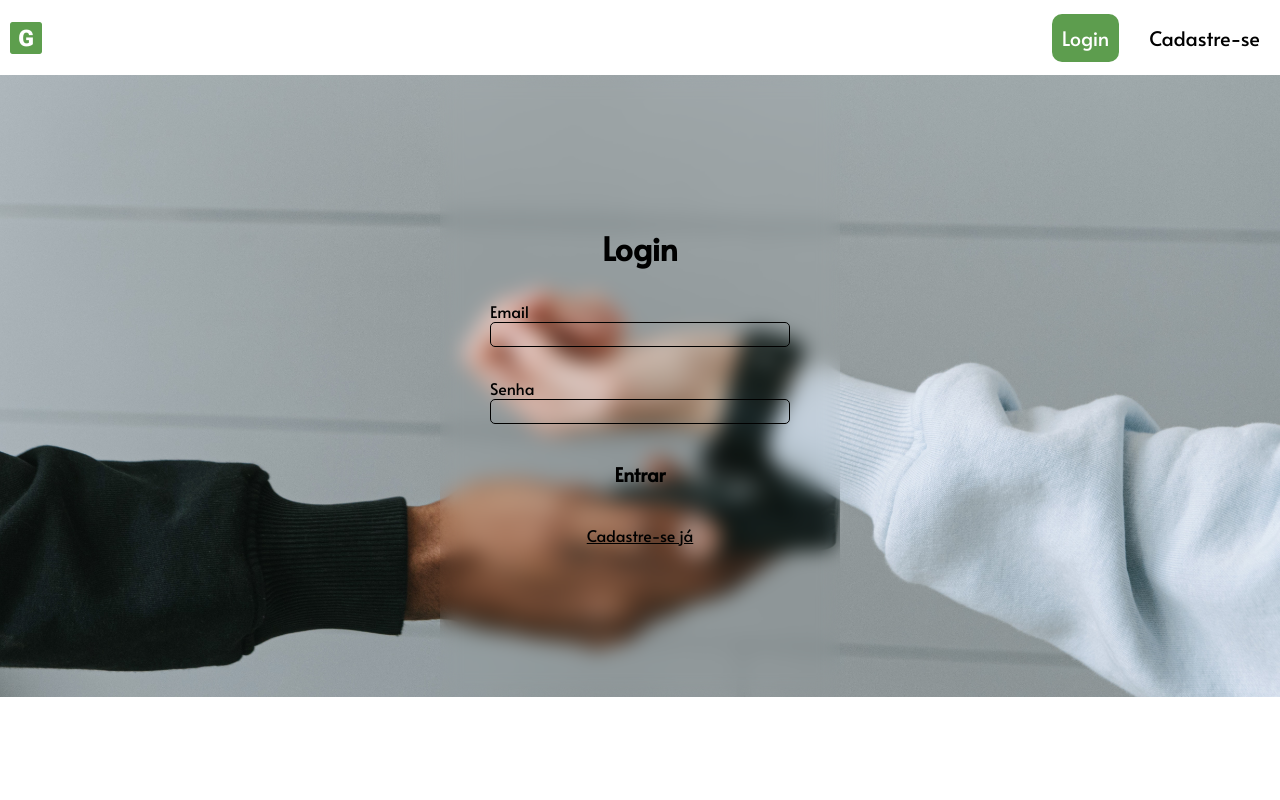
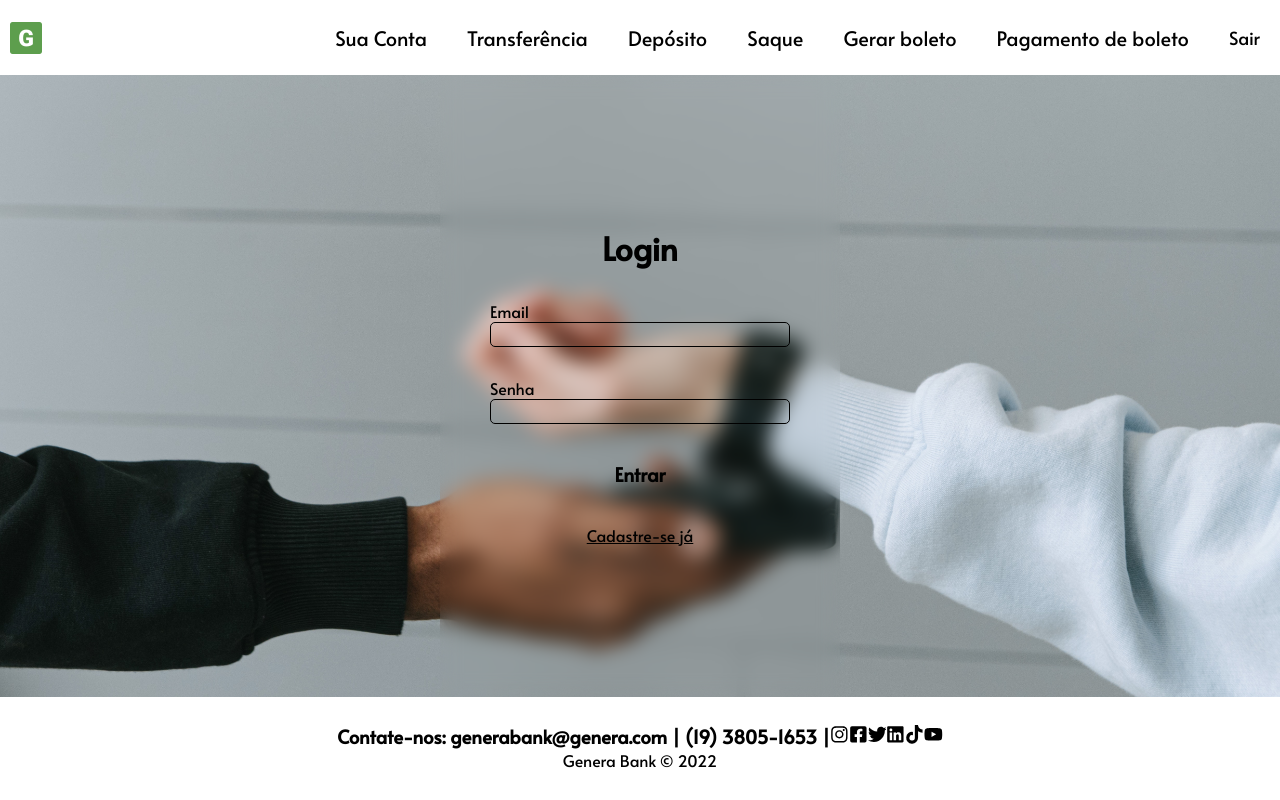
Before and after one commit to matheushnogueira/Projeto_GeneraBank, a React (Create React App) app in the folder generabank/: page /login in a window 1280 px wide. Built offline with nearby package versions, Linux system fonts and the light colour scheme.

Commit message:
atualização

```diff
--- a/generabank/src/AppRoutes.jsx
+++ b/generabank/src/AppRoutes.jsx
@@ -3,6 +3,7 @@ import { useContext } from 'react';
 
 //Components
 import NavBar from './components/NavBar/NavBar';
+import Footer from './components/Footer';
 
 //Pages
 import Home from './pages/Home/Home'
@@ -26,9 +27,9 @@ const AppRoutes = () => {
         return <div className='loading'>Carregando...</div>
       }
 
-      if(!authenticated){
-        return <Navigate to="/login" />;
-      };
+      // if(!authenticated){
+      //   return <Navigate to="/login" />;
+      // };
       return children;
    };
 
@@ -47,6 +48,7 @@ const AppRoutes = () => {
         <Route exact path="/payticket" element={<Private> <PayTicket /> </Private>} />
         <Route exact path='/pageuser' element={<Private> <PageUser /> </Private>} />
       </Routes>
+      <Footer />
     </AuthProvider>
     </BrowserRouter>
   )
--- /dev/null
+++ b/generabank/src/components/Footer.jsx
@@ -0,0 +1,22 @@
+import styles from "./Footer.module.css"
+import {FaTiktok, FaInstagram,  FaFacebookSquare, FaTwitter, FaLinkedin, FaYoutube} from 'react-icons/fa'
+
+const Footer = () => {
+  return (
+    <footer className={styles.footer}>
+      <h3>Contate-nos:
+        generabank@genera.com |
+        (19) 3805-1653 |
+        <FaInstagram />
+        <FaFacebookSquare />
+        <FaTwitter />
+        <FaLinkedin />
+        <FaTiktok />
+        <FaYoutube />
+        </h3>
+      <p>Genera Bank &copy; 2022</p>
+    </footer>
+  );
+};
+
+export default Footer;
--- /dev/null
+++ b/generabank/src/components/Footer.module.css
@@ -0,0 +1,14 @@
+.footer {
+    height: 100px;
+    display: flex;
+    flex-direction: column;
+    align-items: center;
+    justify-content: center;
+    background-color: white;
+    font-family: Alata;
+  }
+  @media screen and (max-width: 400px){
+    .footer{
+        font-size: 12px;
+    }
+  }
--- a/generabank/src/components/NavBar/NavBar.jsx
+++ b/generabank/src/components/NavBar/NavBar.jsx
@@ -22,7 +22,7 @@ const NavBar = () => {
 
         <ul className={isMobile ? (styles.list_mobile) : (styles.list)} onClick={() => setIsMobile(false)}>
 
-          {authenticated ?
+          {/* {authenticated ?  */}
           <>
             <NavLink className={styles.transfer} to="/pageuser"><li>Sua Conta</li></NavLink>
             <NavLink className={styles.transfer} to="/transfer"><li>Transferência</li></NavLink>
@@ -32,12 +32,12 @@ const NavBar = () => {
             <NavLink className={styles.payticket} to="/payticket"><li>Pagamento de  boleto</li></NavLink>
             <li><button className={styles.logout} onClick={handleLogout}>Sair</button></li>
           </>
-          :
+          {/* :
           <>
             <NavLink className={styles.login} to="/login"><li>Login</li></NavLink>
             <NavLink className={styles.register} to="/register"><li>Cadastre-se</li></NavLink>
           </>
-          }
+          } */}
         </ul>
         <button className={styles.mobile_menu_icon} onClick={() => setIsMobile(!isMobile)}>
           {isMobile ? (<FaTimes/>) : (<FaBars/>)}
--- a/generabank/src/components/NavBar/NavBar.module.css
+++ b/generabank/src/components/NavBar/NavBar.module.css
@@ -51,22 +51,18 @@
 .mobile_menu_icon{
     display: none;
 }
-.transfer,
-.deposit,
-.withdraw,
-.ticket,
-.payticket,
-.logout,
-.login,
-.register li:hover{
+.transfer:hover,
+.deposit:hover,
+.withdraw:hover,
+.ticket:hover,
+.payticket:hover,
+.logout:hover,
+.login:hover,
+.register:hover{
     color: white;
     background-color: #5d9d4e;
     padding: 10px;
     border-radius: 10px;
-}
-.logout:hover{
-    padding: 5px;
-    color: white;
 }
 
 @media screen and (max-width: 1000px){
--- a/generabank/src/pages/Home/Home.module.css
+++ b/generabank/src/pages/Home/Home.module.css
@@ -37,7 +37,7 @@
     padding-right: 80px;
     border-radius: 10px;
 }
-@media only screen and (max-width: 768px){
+@media screen and (max-width: 768px){
 
     .text{
         font-size: 15px;
@@ -49,3 +49,15 @@
 
     }
 }
+@media screen and (max-width: 350px){
+
+    .text{
+        font-size: 15px;
+        margin: 20px;
+    }
+    .button {
+       font-size: 16px;
+       margin: 20px;
+       box-sizing: 2p;
+    }
+}
--- a/generabank/src/pages/Login/Login.module.css
+++ b/generabank/src/pages/Login/Login.module.css
@@ -64,9 +64,8 @@
   color: black;
   font-family: Alata;
 }
-@media only screen and (max-width: 768px){
-  .card {
-    margin-top: 10px;
-    width: 360px;
+@media screen and (max-width: 400px){
+  .form {
+    width: 350px;
   }
 }
--- a/generabank/src/pages/Pageuser/PageUser.jsx
+++ b/generabank/src/pages/Pageuser/PageUser.jsx
@@ -25,7 +25,17 @@ const PageUser = () => {
 
   return (
     <>
-      <div>PageUser</div>
+      <h1>PageUser</h1>
+      {users.map((user, key) => {
+      return(
+         <div key={key}>
+          <ul>
+            <li>Email: {user.username}</li>
+          </ul>
+          </div>
+        )
+      })}
+
     </>
   )
 }
--- a/generabank/src/pages/Register/Register.jsx
+++ b/generabank/src/pages/Register/Register.jsx
@@ -62,7 +62,7 @@ const Register = () => {
       <form className={styles.card} onSubmit={handleSubmit(addUser)}>
 
       <h1>Abra sua conta</h1>
-
+    <div>
       <div>
         <input
         className={styles.inputradio}
@@ -72,9 +72,7 @@ const Register = () => {
         {...register("document_type", { required: true })}
         onClick={(e) => setType(e.target.value)} />
         Para você
-        <span className={styles.radio}>{errors.document_type?.message}</span>
       </div>
-
       <div>
         <input
         className={styles.inputradio}
@@ -84,6 +82,7 @@ const Register = () => {
         {...register("document_type", { required: true })}
         onClick={(e) => setType(e.target.value)} />
         Para sua empresa
+      </div>
         <span className={styles.radio}>{errors.document_type?.message}</span>
       </div>
 
--- a/generabank/src/pages/Register/Register.module.css
+++ b/generabank/src/pages/Register/Register.module.css
@@ -6,7 +6,6 @@
     background-position: center;
     background-repeat: no-repeat;
     width: 100%;
-    height: 668px;
     display: flex;
     flex-direction: row;
 }
@@ -27,13 +26,11 @@
     width: 30px;
     height: 18px;
   }
-
   .card label {
     display: flex;
     flex-direction: column;
 
   }
-
   .card input {
     border-radius: 5px;
     border: 1px solid black;
@@ -41,8 +38,6 @@
     width: 300px;
     background-color: transparent;
   }
-
-
   .card button {
     width: 300px;
     height: 40px;
@@ -54,7 +49,6 @@
     font-family: Alata;
     font-size: larger;
   }
-
   .card span {
     color: red;
     position: absolute;
@@ -62,14 +56,22 @@
     font-size: small;
   }
   .card .radio{
-    margin: auto;
+
+    margin-top: 2px;
   }
-  @media only screen and (max-width: 768px){
+  @media only screen and (max-width: 1000px){
     .back{
       flex-direction: column;
     }
-    .card {
-      margin-top: 10px;
-      width: 360px;
+    .card h1{
+      font-size: 25px;
     }
 }
+@media screen and (max-width: 620px){
+  .back{
+    overflow-x: none;
+  }
+  .card {
+    width: 350px;
+  }
+}
--- a/generabank/src/services/api.js
+++ b/generabank/src/services/api.js
@@ -2,7 +2,7 @@ import axios from "axios";
 
 
 export const api = axios.create({
-  baseURL: "https://7cd2-179-108-104-153.sa.ngrok.io",
+  baseURL: "https://d867-179-108-104-153.sa.ngrok.io",
 });
 
   export const createSession = async (username, password) => {
```
